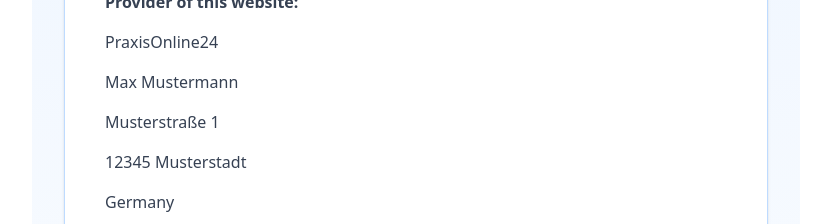
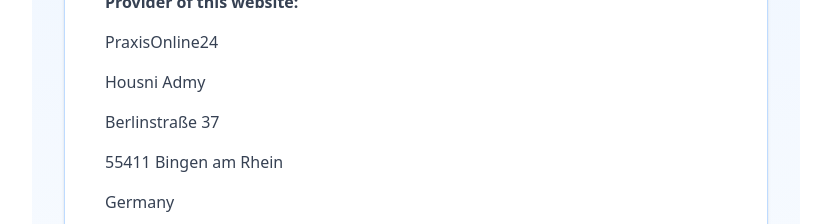
Before and after one commit to housniadmy-rgb/autooffice-pro-neu, a Next.js app: page /impressum in a window 1280 px wide. Shown: the part 155-379 px from the top of the page, without its empty margins (224-1055 px from the left). Built offline with nearby package versions, Linux system fonts and the light colour scheme.

Commit message:
Impressum korrigiert

```diff
--- a/app/impressum/page.tsx
+++ b/app/impressum/page.tsx
@@ -3,23 +3,23 @@
 import Link from "next/link"
 
 const texts: Record<string, any> = {
-  de: { title: "Impressum", provider: "Anbieter dieser Seite:", company: "PraxisOnline24", owner: "Max Mustermann", street: "Musterstraße 1", city: "12345 Musterstadt", country: "Deutschland", email: "E-Mail: housniadmy@yahoo.de", phone: "Telefon: +49 (0) 6721 9875872", vat: "Umsatzsteuer-ID: (wird beantragt)", copyright: "Urheberrechtshinweis:", copyrightText: "Alle Inhalte dieser Website (Texte, Bilder, Layout) unterliegen dem Schutz des Urheberrechts.", odr: "EU-Streitbeilegung:", odrText: "Plattform der EU-Kommission:", noParticipation: "Wir nehmen nicht an Streitbeilegungsverfahren vor Verbraucherschlichtungsstellen teil.", liability: "Haftung für Inhalte:", liabilityText: "Die Inhalte wurden mit größter Sorgfalt erstellt. Wir übernehmen keine Gewähr für Richtigkeit und Aktualität.", linkLiability: "Haftung für Links:", linkLiabilityText: "Für Inhalte verlinkter Seiten sind ausschließlich deren Betreiber verantwortlich.", back: "← Zurück" },
-  en: { title: "Imprint", provider: "Provider of this website:", company: "PraxisOnline24", owner: "Max Mustermann", street: "Musterstraße 1", city: "12345 Musterstadt", country: "Germany", email: "Email: housniadmy@yahoo.de", phone: "Phone: +49 (0) 6721 9875872", vat: "VAT ID: (pending)", copyright: "Copyright Notice:", copyrightText: "All content on this website is protected by copyright.", odr: "EU Dispute Resolution:", odrText: "EU Commission platform:", noParticipation: "We do not participate in dispute resolution proceedings before consumer arbitration boards.", liability: "Liability for Content:", liabilityText: "Content created with utmost care. No guarantee for accuracy.", linkLiability: "Liability for Links:", linkLiabilityText: "We are not responsible for content on linked external websites.", back: "← Back" },
-  fr: { title: "Mentions légales", provider: "Fournisseur du site:", company: "PraxisOnline24", owner: "Max Mustermann", street: "Musterstraße 1", city: "12345 Musterstadt", country: "Allemagne", email: "E-mail: housniadmy@yahoo.de", phone: "Tél: +49 (0) 6721 9875872", vat: "TVA: (en cours)", copyright: "Droits d'auteur:", copyrightText: "Tout le contenu est protégé par le droit d'auteur.", odr: "Règlement des litiges UE:", odrText: "Plateforme de la Commission européenne:", noParticipation: "Nous ne participons pas aux procédures de règlement des litiges.", liability: "Responsabilité du contenu:", liabilityText: "Contenu créé avec soin. Pas de garantie d'exactitude.", linkLiability: "Responsabilité des liens:", linkLiabilityText: "Nous ne sommes pas responsables du contenu des sites liés.", back: "← Retour" },
-  es: { title: "Aviso legal", provider: "Proveedor del sitio:", company: "PraxisOnline24", owner: "Max Mustermann", street: "Musterstraße 1", city: "12345 Musterstadt", country: "Alemania", email: "Correo: housniadmy@yahoo.de", phone: "Tel: +49 (0) 6721 9875872", vat: "IVA: (pendiente)", copyright: "Derechos de autor:", copyrightText: "Todo el contenido está protegido por derechos de autor.", odr: "Resolución de litigios UE:", odrText: "Plataforma de la Comisión Europea:", noParticipation: "No participamos en procedimientos de arbitraje de consumo.", liability: "Responsabilidad del contenido:", liabilityText: "Contenido creado con cuidado. Sin garantía de exactitud.", linkLiability: "Responsabilidad de enlaces:", linkLiabilityText: "No somos responsables del contenido de sitios enlazados.", back: "← Volver" },
-  it: { title: "Note legali", provider: "Fornitore del sito:", company: "PraxisOnline24", owner: "Max Mustermann", street: "Musterstraße 1", city: "12345 Musterstadt", country: "Germania", email: "Email: housniadmy@yahoo.de", phone: "Tel: +49 (0) 6721 9875872", vat: "P.IVA: (in attesa)", copyright: "Diritto d'autore:", copyrightText: "Tutti i contenuti sono protetti da copyright.", odr: "Risoluzione controversie UE:", odrText: "Piattaforma della Commissione Europea:", noParticipation: "Non partecipiamo a procedure di arbitrato.", liability: "Responsabilità dei contenuti:", liabilityText: "Contenuti creati con cura. Nessuna garanzia.", linkLiability: "Responsabilità dei link:", linkLiabilityText: "Non siamo responsabili per contenuti di siti esterni.", back: "← Indietro" },
-  pt: { title: "Aviso legal", provider: "Fornecedor do site:", company: "PraxisOnline24", owner: "Max Mustermann", street: "Musterstraße 1", city: "12345 Musterstadt", country: "Alemanha", email: "E-mail: housniadmy@yahoo.de", phone: "Tel: +49 (0) 6721 9875872", vat: "NIF: (pendente)", copyright: "Direitos autorais:", copyrightText: "Todo o conteúdo é protegido por direitos autorais.", odr: "Resolução de litígios UE:", odrText: "Plataforma da Comissão Europeia:", noParticipation: "Não participamos em procedimentos de arbitragem.", liability: "Responsabilidade:", liabilityText: "Conteúdo criado com cuidado. Sem garantia.", linkLiability: "Responsabilidade dos links:", linkLiabilityText: "Não nos responsabilizamos por conteúdo externo.", back: "← Voltar" },
-  nl: { title: "Colofon", provider: "Aanbieder:", company: "PraxisOnline24", owner: "Max Mustermann", street: "Musterstraße 1", city: "12345 Musterstadt", country: "Duitsland", email: "E-mail: housniadmy@yahoo.de", phone: "Tel: +49 (0) 6721 9875872", vat: "BTW: (in aanvraag)", copyright: "Auteursrecht:", copyrightText: "Alle inhoud is auteursrechtelijk beschermd.", odr: "EU-geschillenbeslechting:", odrText: "Platform van de Europese Commissie:", noParticipation: "Wij nemen niet deel aan geschillenprocedures.", liability: "Aansprakelijkheid:", liabilityText: "Inhoud met zorg gemaakt. Geen garantie.", linkLiability: "Aansprakelijkheid links:", linkLiabilityText: "Wij zijn niet verantwoordelijk voor externe inhoud.", back: "← Terug" },
-  pl: { title: "Nota prawna", provider: "Dostawca:", company: "PraxisOnline24", owner: "Max Mustermann", street: "Musterstraße 1", city: "12345 Musterstadt", country: "Niemcy", email: "E-mail: housniadmy@yahoo.de", phone: "Tel: +49 (0) 6721 9875872", vat: "NIP: (w trakcie)", copyright: "Prawa autorskie:", copyrightText: "Cała zawartość chroniona prawem autorskim.", odr: "Rozstrzyganie sporów UE:", odrText: "Platforma Komisji Europejskiej:", noParticipation: "Nie uczestniczymy w postępowaniach arbitrażowych.", liability: "Odpowiedzialność:", liabilityText: "Treści tworzone starannie. Bez gwarancji.", linkLiability: "Odpowiedzialność za linki:", linkLiabilityText: "Nie odpowiadamy za treści zewnętrzne.", back: "← Wróć" },
-  tr: { title: "Künye", provider: "Sağlayıcı:", company: "PraxisOnline24", owner: "Max Mustermann", street: "Musterstraße 1", city: "12345 Musterstadt", country: "Almanya", email: "E-posta: housniadmy@yahoo.de", phone: "Tel: +49 (0) 6721 9875872", vat: "KDV: (beklemede)", copyright: "Telif Hakkı:", copyrightText: "Tüm içerik telif hakkıyla korunmaktadır.", odr: "AB Uyuşmazlık Çözümü:", odrText: "Avrupa Komisyonu platformu:", noParticipation: "Tüketici tahkim kurullarına katılmıyoruz.", liability: "İçerik Sorumluluğu:", liabilityText: "İçerik özenle oluşturulmuştur. Doğruluk garantisi yoktur.", linkLiability: "Bağlantı Sorumluluğu:", linkLiabilityText: "Harici sitelerin içeriğinden sorumlu değiliz.", back: "← Geri" },
-  ja: { title: "法的情報", provider: "サイト提供者:", company: "PraxisOnline24", owner: "Max Mustermann", street: "Musterstraße 1", city: "12345 Musterstadt", country: "ドイツ", email: "メール: housniadmy@yahoo.de", phone: "電話: +49 (0) 6721 9875872", vat: "VAT ID: (申請中)", copyright: "著作権:", copyrightText: "全コンテンツは著作権で保護されています。", odr: "EU紛争解決:", odrText: "欧州委員会プラットフォーム:", noParticipation: "消費者仲裁には参加していません。", liability: "コンテンツ責任:", liabilityText: "慎重に作成されていますが、正確性は保証されません。", linkLiability: "リンク責任:", linkLiabilityText: "外部サイトのコンテンツについて責任を負いません。", back: "← 戻る" },
-  zh: { title: "法律声明", provider: "网站提供者:", company: "PraxisOnline24", owner: "Max Mustermann", street: "Musterstraße 1", city: "12345 Musterstadt", country: "德国", email: "邮箱: housniadmy@yahoo.de", phone: "电话: +49 (0) 6721 9875872", vat: "增值税号: (待定)", copyright: "版权:", copyrightText: "所有内容受版权保护。", odr: "欧盟争议解决:", odrText: "欧盟委员会平台:", noParticipation: "我们不参与消费者仲裁。", liability: "内容责任:", liabilityText: "内容谨慎创建，不保证准确性。", linkLiability: "链接责任:", linkLiabilityText: "我们对外部链接内容不承担责任。", back: "← 返回" },
-  cs: { title: "Impressum", provider: "Poskytovatel:", company: "PraxisOnline24", owner: "Max Mustermann", street: "Musterstraße 1", city: "12345 Musterstadt", country: "Německo", email: "E-mail: housniadmy@yahoo.de", phone: "Tel: +49 (0) 6721 9875872", vat: "DIČ: (žádost podána)", copyright: "Autorská práva:", copyrightText: "Veškerý obsah je chráněn autorským právem.", odr: "Řešení sporů EU:", odrText: "Platforma Evropské komise:", noParticipation: "Neúčastníme se spotřebitelského arbitrážního řízení.", liability: "Odpovědnost:", liabilityText: "Obsah vytvořen s péčí. Bez záruky.", linkLiability: "Odpovědnost za odkazy:", linkLiabilityText: "Neodpovídáme za obsah externích stránek.", back: "← Zpět" },
-  sk: { title: "Impressum", provider: "Poskytovateľ:", company: "PraxisOnline24", owner: "Max Mustermann", street: "Musterstraße 1", city: "12345 Musterstadt", country: "Nemecko", email: "E-mail: housniadmy@yahoo.de", phone: "Tel: +49 (0) 6721 9875872", vat: "IČ DPH: (v žiadosti)", copyright: "Autorské práva:", copyrightText: "Všetok obsah je chránený autorským právom.", odr: "Riešenie sporov EÚ:", odrText: "Platforma Európskej komisie:", noParticipation: "Nezúčastňujeme sa spotrebiteľskej arbitráže.", liability: "Zodpovednosť:", liabilityText: "Obsah vytvorený s starostlivosťou. Bez záruky.", linkLiability: "Zodpovednosť za odkazy:", linkLiabilityText: "Nezodpovedáme za obsah externých stránok.", back: "← Späť" },
-  sl: { title: "Impressum", provider: "Ponudnik:", company: "PraxisOnline24", owner: "Max Mustermann", street: "Musterstraße 1", city: "12345 Musterstadt", country: "Nemčija", email: "E-pošta: housniadmy@yahoo.de", phone: "Tel: +49 (0) 6721 9875872", vat: "ID za DDV: (v obravnavi)", copyright: "Avtorske pravice:", copyrightText: "Vsa vsebina je zaščitena z avtorskimi pravicami.", odr: "Reševanje sporov EU:", odrText: "Platforma Evropske komisije:", noParticipation: "Ne sodelujemo v potrošniški arbitraži.", liability: "Odgovornost:", liabilityText: "Vsebina ustvarjena skrbno. Brez garancije.", linkLiability: "Odgovornost za povezave:", linkLiabilityText: "Ne odgovarjamo za vsebino zunanjih strani.", back: "← Nazaj" },
-  sv: { title: "Impressum", provider: "Leverantör:", company: "PraxisOnline24", owner: "Max Mustermann", street: "Musterstraße 1", city: "12345 Musterstadt", country: "Tyskland", email: "E-post: housniadmy@yahoo.de", phone: "Tel: +49 (0) 6721 9875872", vat: "Momsnr: (under behandling)", copyright: "Upphovsrätt:", copyrightText: "Allt innehåll skyddas av upphovsrätt.", odr: "EU-tvistlösning:", odrText: "EU-kommissionens plattform:", noParticipation: "Vi deltar inte i konsumenttvister.", liability: "Ansvar:", liabilityText: "Innehåll skapat med omsorg. Ingen garanti.", linkLiability: "Länkansvar:", linkLiabilityText: "Vi ansvarar inte för externt innehåll.", back: "← Tillbaka" },
-  no: { title: "Impressum", provider: "Leverandør:", company: "PraxisOnline24", owner: "Max Mustermann", street: "Musterstraße 1", city: "12345 Musterstadt", country: "Tyskland", email: "E-post: housniadmy@yahoo.de", phone: "Tlf: +49 (0) 6721 9875872", vat: "MVA: (under behandling)", copyright: "Opphavsrett:", copyrightText: "Alt innhold er opphavsrettslig beskyttet.", odr: "EU-tvisteløsning:", odrText: "EU-kommisjonens plattform:", noParticipation: "Vi deltar ikke i forbrukertvister.", liability: "Ansvar:", liabilityText: "Innhold laget med omhu. Ingen garanti.", linkLiability: "Lenkeansvar:", linkLiabilityText: "Vi er ikke ansvarlige for eksternt innhold.", back: "← Tilbake" },
-  da: { title: "Impressum", provider: "Udbydere:", company: "PraxisOnline24", owner: "Max Mustermann", street: "Musterstraße 1", city: "12345 Musterstadt", country: "Tyskland", email: "E-mail: housniadmy@yahoo.de", phone: "Tlf: +49 (0) 6721 9875872", vat: "Moms: (under behandling)", copyright: "Ophavsret:", copyrightText: "Alt indhold er ophavsretligt beskyttet.", odr: "EU-tvistbilæggelse:", odrText: "EU-Kommissionens platform:", noParticipation: "Vi deltager ikke i forbrugertvister.", liability: "Ansvar:", liabilityText: "Indhold lavet med omhu. Ingen garanti.", linkLiability: "Linkansvar:", linkLiabilityText: "Vi er ikke ansvarlige for eksternt indhold.", back: "← Tilbage" },
+  de: { title: "Impressum", provider: "Anbieter dieser Seite:", company: "PraxisOnline24", owner: "Housni Admy", street: "Berlinstraße 37", city: "55411 Bingen am Rhein", country: "Deutschland", email: "E-Mail: housniadmy@yahoo.de", phone: "Telefon: +49 (0) 6721 9875872", vat: "Umsatzsteuer-ID: (wird beantragt)", copyright: "Urheberrechtshinweis:", copyrightText: "Alle Inhalte dieser Website (Texte, Bilder, Layout) unterliegen dem Schutz des Urheberrechts.", odr: "EU-Streitbeilegung:", odrText: "Plattform der EU-Kommission:", noParticipation: "Wir nehmen nicht an Streitbeilegungsverfahren vor Verbraucherschlichtungsstellen teil.", liability: "Haftung für Inhalte:", liabilityText: "Die Inhalte wurden mit größter Sorgfalt erstellt. Wir übernehmen keine Gewähr für Richtigkeit und Aktualität.", linkLiability: "Haftung für Links:", linkLiabilityText: "Für Inhalte verlinkter Seiten sind ausschließlich deren Betreiber verantwortlich.", back: "← Zurück" },
+  en: { title: "Imprint", provider: "Provider of this website:", company: "PraxisOnline24", owner: "Housni Admy", street: "Berlinstraße 37", city: "55411 Bingen am Rhein", country: "Germany", email: "Email: housniadmy@yahoo.de", phone: "Phone: +49 (0) 6721 9875872", vat: "VAT ID: (pending)", copyright: "Copyright Notice:", copyrightText: "All content on this website is protected by copyright.", odr: "EU Dispute Resolution:", odrText: "EU Commission platform:", noParticipation: "We do not participate in dispute resolution proceedings before consumer arbitration boards.", liability: "Liability for Content:", liabilityText: "Content created with utmost care. No guarantee for accuracy.", linkLiability: "Liability for Links:", linkLiabilityText: "We are not responsible for content on linked external websites.", back: "← Back" },
+  fr: { title: "Mentions légales", provider: "Fournisseur du site:", company: "PraxisOnline24", owner: "Housni Admy", street: "Berlinstraße 37", city: "55411 Bingen am Rhein", country: "Allemagne", email: "E-mail: housniadmy@yahoo.de", phone: "Tél: +49 (0) 6721 9875872", vat: "TVA: (en cours)", copyright: "Droits d'auteur:", copyrightText: "Tout le contenu est protégé par le droit d'auteur.", odr: "Règlement des litiges UE:", odrText: "Plateforme de la Commission européenne:", noParticipation: "Nous ne participons pas aux procédures de règlement des litiges.", liability: "Responsabilité du contenu:", liabilityText: "Contenu créé avec soin. Pas de garantie d'exactitude.", linkLiability: "Responsabilité des liens:", linkLiabilityText: "Nous ne sommes pas responsables du contenu des sites liés.", back: "← Retour" },
+  es: { title: "Aviso legal", provider: "Proveedor del sitio:", company: "PraxisOnline24", owner: "Housni Admy", street: "Berlinstraße 37", city: "55411 Bingen am Rhein", country: "Alemania", email: "Correo: housniadmy@yahoo.de", phone: "Tel: +49 (0) 6721 9875872", vat: "IVA: (pendiente)", copyright: "Derechos de autor:", copyrightText: "Todo el contenido está protegido por derechos de autor.", odr: "Resolución de litigios UE:", odrText: "Plataforma de la Comisión Europea:", noParticipation: "No participamos en procedimientos de arbitraje de consumo.", liability: "Responsabilidad del contenido:", liabilityText: "Contenido creado con cuidado. Sin garantía de exactitud.", linkLiability: "Responsabilidad de enlaces:", linkLiabilityText: "No somos responsables del contenido de sitios enlazados.", back: "← Volver" },
+  it: { title: "Note legali", provider: "Fornitore del sito:", company: "PraxisOnline24", owner: "Housni Admy", street: "Berlinstraße 37", city: "55411 Bingen am Rhein", country: "Germania", email: "Email: housniadmy@yahoo.de", phone: "Tel: +49 (0) 6721 9875872", vat: "P.IVA: (in attesa)", copyright: "Diritto d'autore:", copyrightText: "Tutti i contenuti sono protetti da copyright.", odr: "Risoluzione controversie UE:", odrText: "Piattaforma della Commissione Europea:", noParticipation: "Non partecipiamo a procedure di arbitrato.", liability: "Responsabilità dei contenuti:", liabilityText: "Contenuti creati con cura. Nessuna garanzia.", linkLiability: "Responsabilità dei link:", linkLiabilityText: "Non siamo responsabili per contenuti di siti esterni.", back: "← Indietro" },
+  pt: { title: "Aviso legal", provider: "Fornecedor do site:", company: "PraxisOnline24", owner: "Housni Admy", street: "Berlinstraße 37", city: "55411 Bingen am Rhein", country: "Alemanha", email: "E-mail: housniadmy@yahoo.de", phone: "Tel: +49 (0) 6721 9875872", vat: "NIF: (pendente)", copyright: "Direitos autorais:", copyrightText: "Todo o conteúdo é protegido por direitos autorais.", odr: "Resolução de litígios UE:", odrText: "Plataforma da Comissão Europeia:", noParticipation: "Não participamos em procedimentos de arbitragem.", liability: "Responsabilidade:", liabilityText: "Conteúdo criado com cuidado. Sem garantia.", linkLiability: "Responsabilidade dos links:", linkLiabilityText: "Não nos responsabilizamos por conteúdo externo.", back: "← Voltar" },
+  nl: { title: "Colofon", provider: "Aanbieder:", company: "PraxisOnline24", owner: "Housni Admy", street: "Berlinstraße 37", city: "55411 Bingen am Rhein", country: "Duitsland", email: "E-mail: housniadmy@yahoo.de", phone: "Tel: +49 (0) 6721 9875872", vat: "BTW: (in aanvraag)", copyright: "Auteursrecht:", copyrightText: "Alle inhoud is auteursrechtelijk beschermd.", odr: "EU-geschillenbeslechting:", odrText: "Platform van de Europese Commissie:", noParticipation: "Wij nemen niet deel aan geschillenprocedures.", liability: "Aansprakelijkheid:", liabilityText: "Inhoud met zorg gemaakt. Geen garantie.", linkLiability: "Aansprakelijkheid links:", linkLiabilityText: "Wij zijn niet verantwoordelijk voor externe inhoud.", back: "← Terug" },
+  pl: { title: "Nota prawna", provider: "Dostawca:", company: "PraxisOnline24", owner: "Housni Admy", street: "Berlinstraße 37", city: "55411 Bingen am Rhein", country: "Niemcy", email: "E-mail: housniadmy@yahoo.de", phone: "Tel: +49 (0) 6721 9875872", vat: "NIP: (w trakcie)", copyright: "Prawa autorskie:", copyrightText: "Cała zawartość chroniona prawem autorskim.", odr: "Rozstrzyganie sporów UE:", odrText: "Platforma Komisji Europejskiej:", noParticipation: "Nie uczestniczymy w postępowaniach arbitrażowych.", liability: "Odpowiedzialność:", liabilityText: "Treści tworzone starannie. Bez gwarancji.", linkLiability: "Odpowiedzialność za linki:", linkLiabilityText: "Nie odpowiadamy za treści zewnętrzne.", back: "← Wróć" },
+  tr: { title: "Künye", provider: "Sağlayıcı:", company: "PraxisOnline24", owner: "Housni Admy", street: "Berlinstraße 37", city: "55411 Bingen am Rhein", country: "Almanya", email: "E-posta: housniadmy@yahoo.de", phone: "Tel: +49 (0) 6721 9875872", vat: "KDV: (beklemede)", copyright: "Telif Hakkı:", copyrightText: "Tüm içerik telif hakkıyla korunmaktadır.", odr: "AB Uyuşmazlık Çözümü:", odrText: "Avrupa Komisyonu platformu:", noParticipation: "Tüketici tahkim kurullarına katılmıyoruz.", liability: "İçerik Sorumluluğu:", liabilityText: "İçerik özenle oluşturulmuştur. Doğruluk garantisi yoktur.", linkLiability: "Bağlantı Sorumluluğu:", linkLiabilityText: "Harici sitelerin içeriğinden sorumlu değiliz.", back: "← Geri" },
+  ja: { title: "法的情報", provider: "サイト提供者:", company: "PraxisOnline24", owner: "Housni Admy", street: "Berlinstraße 37", city: "55411 Bingen am Rhein", country: "ドイツ", email: "メール: housniadmy@yahoo.de", phone: "電話: +49 (0) 6721 9875872", vat: "VAT ID: (申請中)", copyright: "著作権:", copyrightText: "全コンテンツは著作権で保護されています。", odr: "EU紛争解決:", odrText: "欧州委員会プラットフォーム:", noParticipation: "消費者仲裁には参加していません。", liability: "コンテンツ責任:", liabilityText: "慎重に作成されていますが、正確性は保証されません。", linkLiability: "リンク責任:", linkLiabilityText: "外部サイトのコンテンツについて責任を負いません。", back: "← 戻る" },
+  zh: { title: "法律声明", provider: "网站提供者:", company: "PraxisOnline24", owner: "Housni Admy", street: "Berlinstraße 37", city: "55411 Bingen am Rhein", country: "德国", email: "邮箱: housniadmy@yahoo.de", phone: "电话: +49 (0) 6721 9875872", vat: "增值税号: (待定)", copyright: "版权:", copyrightText: "所有内容受版权保护。", odr: "欧盟争议解决:", odrText: "欧盟委员会平台:", noParticipation: "我们不参与消费者仲裁。", liability: "内容责任:", liabilityText: "内容谨慎创建，不保证准确性。", linkLiability: "链接责任:", linkLiabilityText: "我们对外部链接内容不承担责任。", back: "← 返回" },
+  cs: { title: "Impressum", provider: "Poskytovatel:", company: "PraxisOnline24", owner: "Housni Admy", street: "Berlinstraße 37", city: "55411 Bingen am Rhein", country: "Německo", email: "E-mail: housniadmy@yahoo.de", phone: "Tel: +49 (0) 6721 9875872", vat: "DIČ: (žádost podána)", copyright: "Autorská práva:", copyrightText: "Veškerý obsah je chráněn autorským právem.", odr: "Řešení sporů EU:", odrText: "Platforma Evropské komise:", noParticipation: "Neúčastníme se spotřebitelského arbitrážního řízení.", liability: "Odpovědnost:", liabilityText: "Obsah vytvořen s péčí. Bez záruky.", linkLiability: "Odpovědnost za odkazy:", linkLiabilityText: "Neodpovídáme za obsah externích stránek.", back: "← Zpět" },
+  sk: { title: "Impressum", provider: "Poskytovateľ:", company: "PraxisOnline24", owner: "Housni Admy", street: "Berlinstraße 37", city: "55411 Bingen am Rhein", country: "Nemecko", email: "E-mail: housniadmy@yahoo.de", phone: "Tel: +49 (0) 6721 9875872", vat: "IČ DPH: (v žiadosti)", copyright: "Autorské práva:", copyrightText: "Všetok obsah je chránený autorským právom.", odr: "Riešenie sporov EÚ:", odrText: "Platforma Európskej komisie:", noParticipation: "Nezúčastňujeme sa spotrebiteľskej arbitráže.", liability: "Zodpovednosť:", liabilityText: "Obsah vytvorený s starostlivosťou. Bez záruky.", linkLiability: "Zodpovednosť za odkazy:", linkLiabilityText: "Nezodpovedáme za obsah externých stránok.", back: "← Späť" },
+  sl: { title: "Impressum", provider: "Ponudnik:", company: "PraxisOnline24", owner: "Housni Admy", street: "Berlinstraße 37", city: "55411 Bingen am Rhein", country: "Nemčija", email: "E-pošta: housniadmy@yahoo.de", phone: "Tel: +49 (0) 6721 9875872", vat: "ID za DDV: (v obravnavi)", copyright: "Avtorske pravice:", copyrightText: "Vsa vsebina je zaščitena z avtorskimi pravicami.", odr: "Reševanje sporov EU:", odrText: "Platforma Evropske komisije:", noParticipation: "Ne sodelujemo v potrošniški arbitraži.", liability: "Odgovornost:", liabilityText: "Vsebina ustvarjena skrbno. Brez garancije.", linkLiability: "Odgovornost za povezave:", linkLiabilityText: "Ne odgovarjamo za vsebino zunanjih strani.", back: "← Nazaj" },
+  sv: { title: "Impressum", provider: "Leverantör:", company: "PraxisOnline24", owner: "Housni Admy", street: "Berlinstraße 37", city: "55411 Bingen am Rhein", country: "Tyskland", email: "E-post: housniadmy@yahoo.de", phone: "Tel: +49 (0) 6721 9875872", vat: "Momsnr: (under behandling)", copyright: "Upphovsrätt:", copyrightText: "Allt innehåll skyddas av upphovsrätt.", odr: "EU-tvistlösning:", odrText: "EU-kommissionens plattform:", noParticipation: "Vi deltar inte i konsumenttvister.", liability: "Ansvar:", liabilityText: "Innehåll skapat med omsorg. Ingen garanti.", linkLiability: "Länkansvar:", linkLiabilityText: "Vi ansvarar inte för externt innehåll.", back: "← Tillbaka" },
+  no: { title: "Impressum", provider: "Leverandør:", company: "PraxisOnline24", owner: "Housni Admy", street: "Berlinstraße 37", city: "55411 Bingen am Rhein", country: "Tyskland", email: "E-post: housniadmy@yahoo.de", phone: "Tlf: +49 (0) 6721 9875872", vat: "MVA: (under behandling)", copyright: "Opphavsrett:", copyrightText: "Alt innhold er opphavsrettslig beskyttet.", odr: "EU-tvisteløsning:", odrText: "EU-kommisjonens plattform:", noParticipation: "Vi deltar ikke i forbrukertvister.", liability: "Ansvar:", liabilityText: "Innhold laget med omhu. Ingen garanti.", linkLiability: "Lenkeansvar:", linkLiabilityText: "Vi er ikke ansvarlige for eksternt innhold.", back: "← Tilbake" },
+  da: { title: "Impressum", provider: "Udbydere:", company: "PraxisOnline24", owner: "Housni Admy", street: "Berlinstraße 37", city: "55411 Bingen am Rhein", country: "Tyskland", email: "E-mail: housniadmy@yahoo.de", phone: "Tlf: +49 (0) 6721 9875872", vat: "Moms: (under behandling)", copyright: "Ophavsret:", copyrightText: "Alt indhold er ophavsretligt beskyttet.", odr: "EU-tvistbilæggelse:", odrText: "EU-Kommissionens platform:", noParticipation: "Vi deltager ikke i forbrugertvister.", liability: "Ansvar:", liabilityText: "Indhold lavet med omhu. Ingen garanti.", linkLiability: "Linkansvar:", linkLiabilityText: "Vi er ikke ansvarlige for eksternt indhold.", back: "← Tilbage" },
 }
 
 export default function Impressum() {
```
